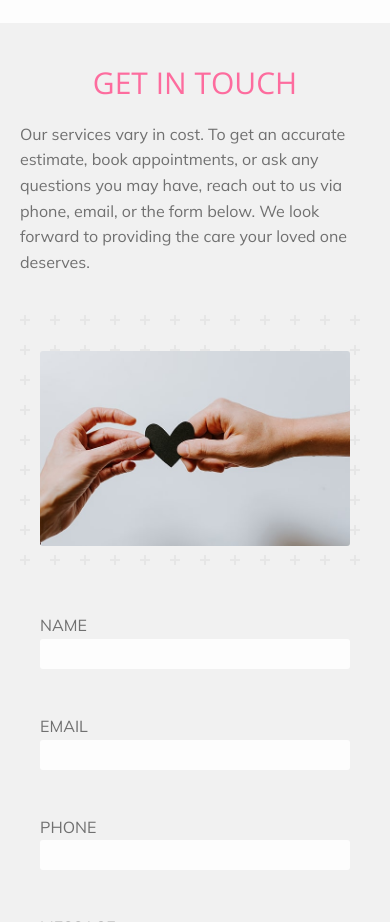
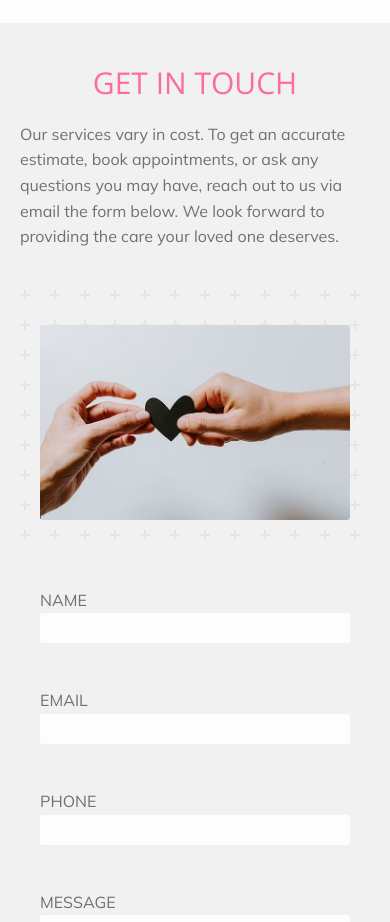
Before and after one commit to alexsommers7/lovelyheartsaz, a website: page index.html in a window 390 px wide. Shown: the part 5860-6782 px from the top of the page. Drawn offline with nearby package versions, Linux system fonts and the light colour scheme.

Commit message:
refactor: Remove mention of phone contact method

```diff
--- a/index.html
+++ b/index.html
@@ -393,8 +393,8 @@
 				<h6 class="heading heading--2 heading--primary">Get in Touch</h6>
 				<p class="contact__intro">
 					Our services vary in cost. To get an accurate estimate, book appointments, or
-					ask any questions you may have, reach out to us via phone, email, or the form
-					below. We look forward to providing the care your loved one deserves.
+					ask any questions you may have, reach out to us via email the form below. We
+					look forward to providing the care your loved one deserves.
 				</p>
 				<div class="contact">
 					<div class="contact__form">
```
